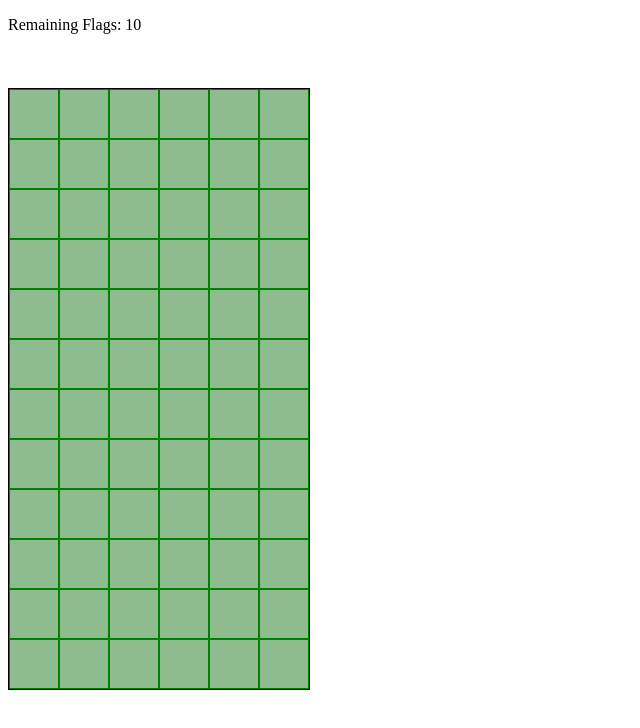
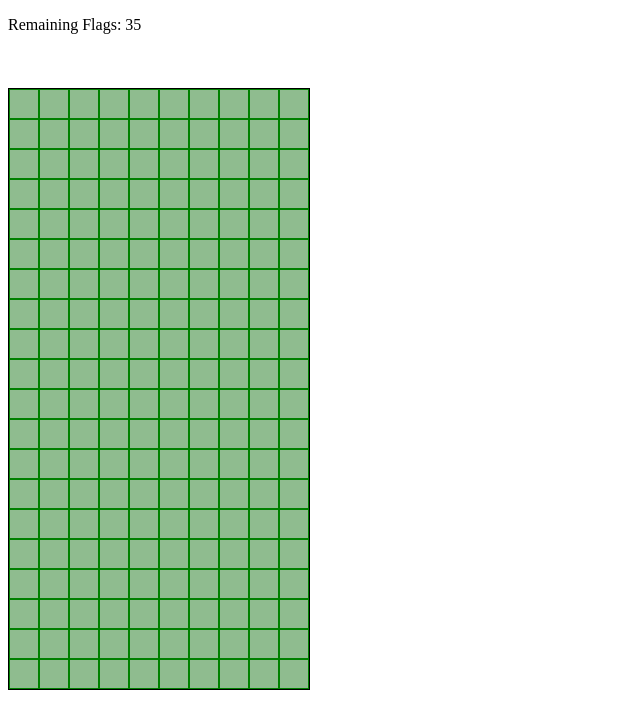
Before and after one commit to Joyining/mine-sweeper, a React (Create React App) app: page / in a window 1280 px wide. Shown: the top 728 px of the page, without its empty margins (0-640 px from the left). Built offline with nearby package versions, Linux system fonts and the light colour scheme.

Commit message:
set default level to medium

```diff
--- a/src/App.tsx
+++ b/src/App.tsx
@@ -26,5 +26,5 @@ const levels = {
 };
 
 export default function App() {
-  return <Container level={levels.easy} />;
+  return <Container level={levels.medium} />;
 }
```
